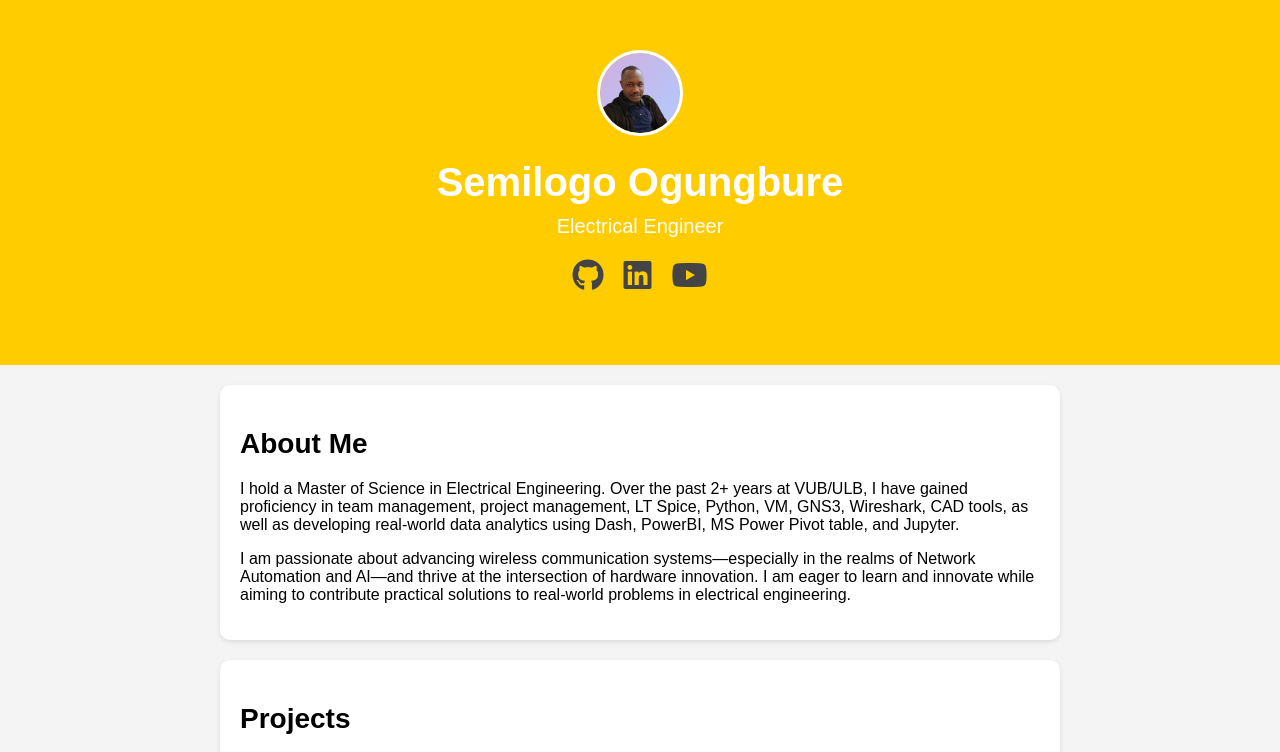
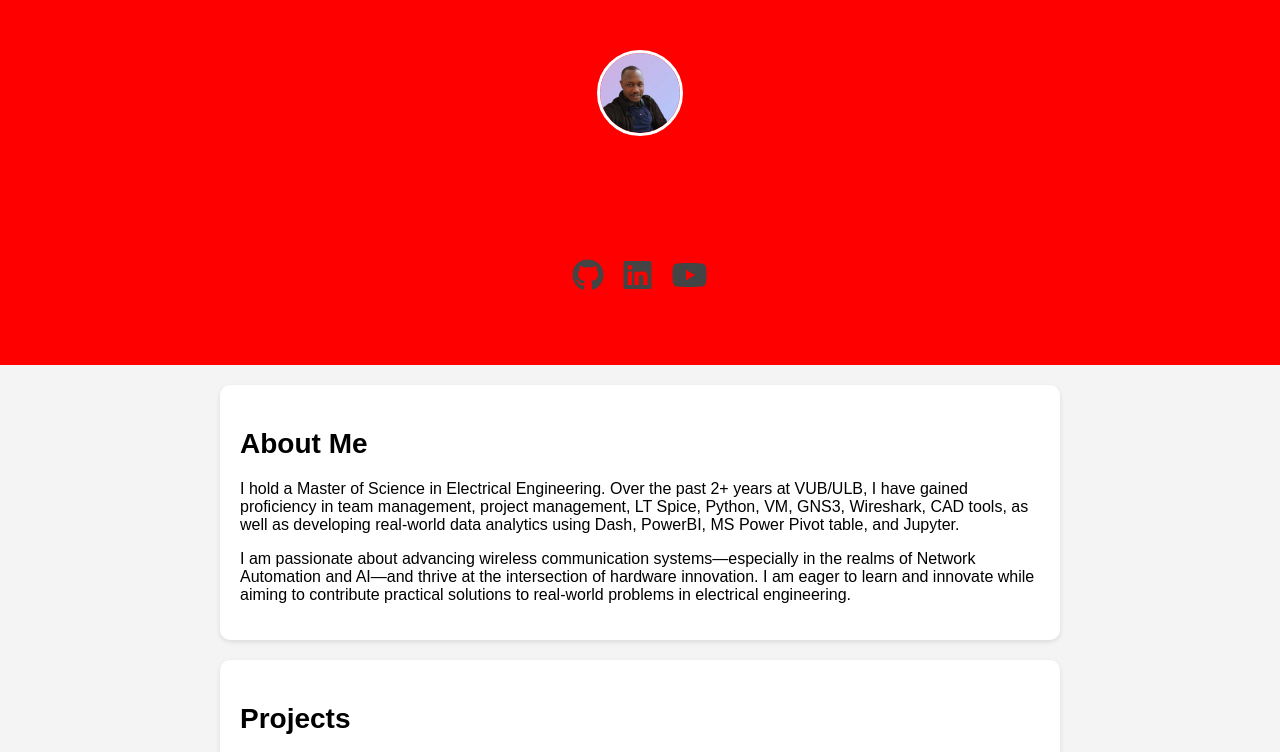
Before and after one commit to SemilogoDan/SemilogoDan.github.io, a plain HTML site: page index.html in a window 1280 px wide. Shown: the top 752 px of the page. Drawn offline with Linux system fonts and the light colour scheme.

Commit message:
Update styles.css

```diff
--- a/styles.css
+++ b/styles.css
@@ -10,8 +10,8 @@ body {
 .centralized-header {
     text-align: center;
     padding: 50px 20px;
-    background-color: #ffcc00;
-    color: white;
+    background-color:  #ff0000;
+    color: red;
 }
 
 .centralized-header img {
```
